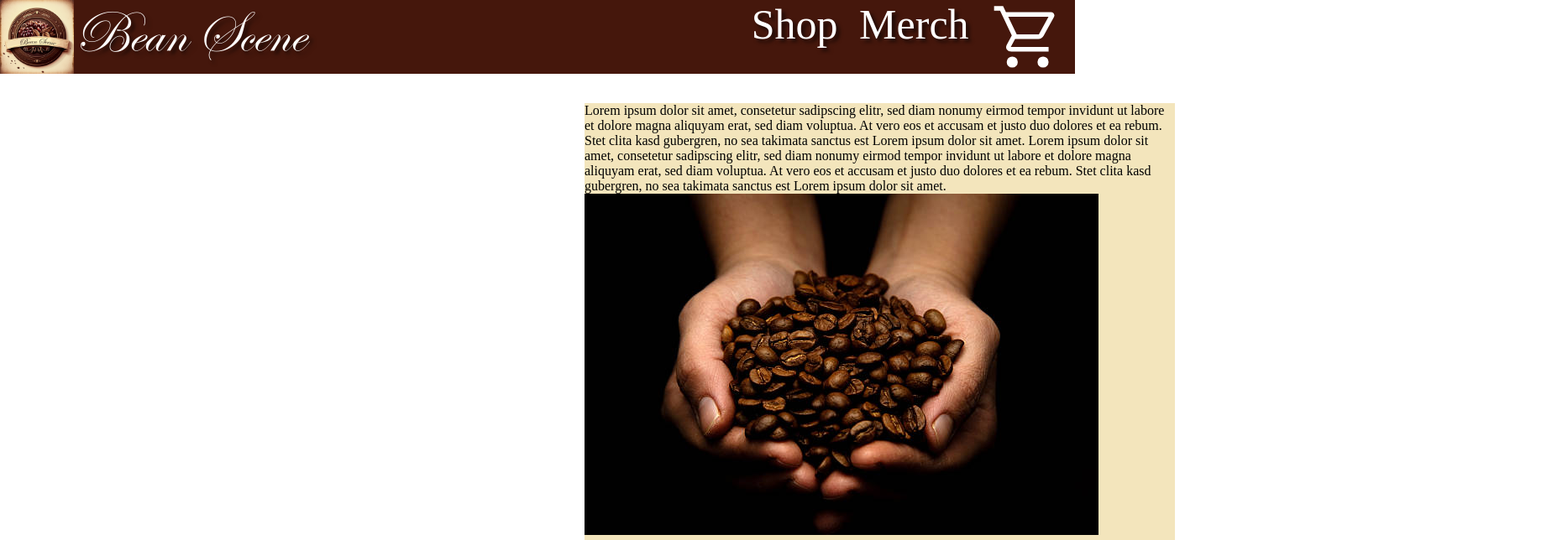
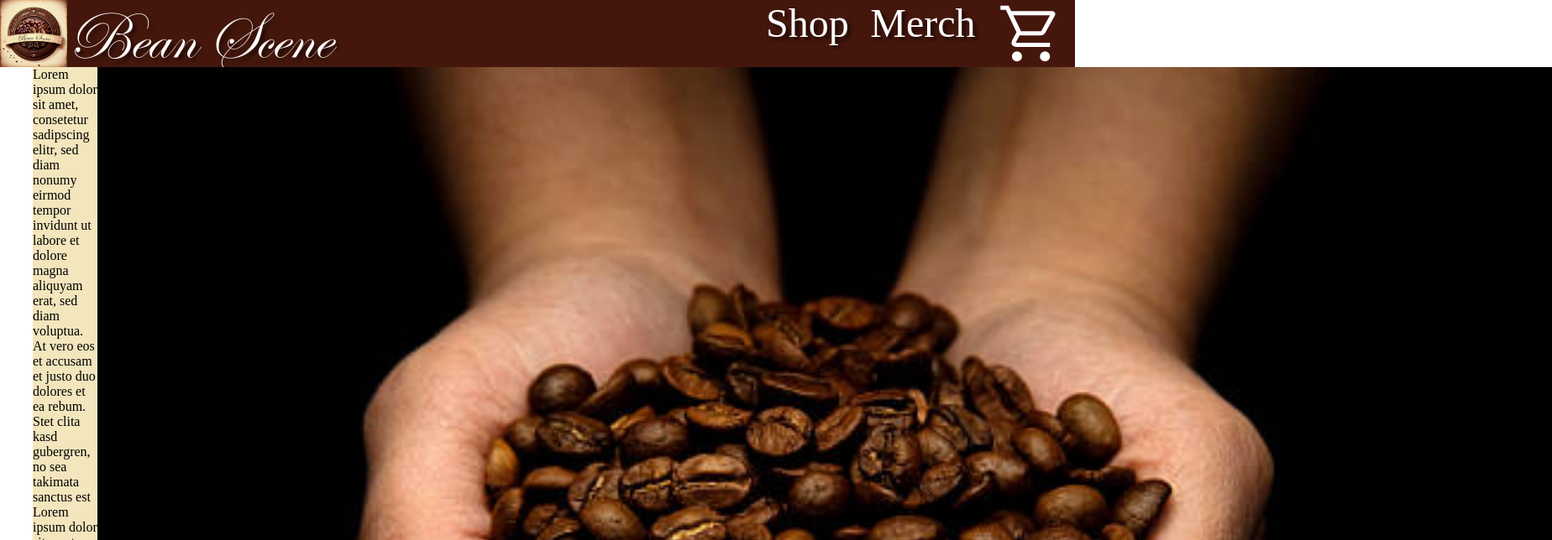
Before and after one commit to MSchablinger/BeanScene, a Vue app in the folder frontend/: page / in a window 1280 px wide. Shown: the top 644 px of the page at 84% size, 1848 px wide, since content can reach past the window. Built offline with nearby package versions, Linux system fonts and the light colour scheme.

Commit message:
unrelevant changes

```diff
--- a/frontend/src/App.vue
+++ b/frontend/src/App.vue
@@ -1,6 +1,6 @@
 <template>
-  <NavBar></NavBar>
-  <LandingPage></LandingPage>
+  <NavBar id="navbar"></NavBar>
+  <LandingPage id="landingpage"></LandingPage>
 </template>
 
 <script>
@@ -17,7 +17,14 @@ export default {
 </script>
 
 <style>
-NavBar {
+#navbar {
   position: fixed;
 }
+#landingpage {
+  top: 10%;
+  background-color: #F3E5BC;
+  position: absolute;
+  height: 100%;
+  width: 100%;
+}
 </style>
--- a/frontend/src/components/HomeNews.vue
+++ b/frontend/src/components/HomeNews.vue
@@ -16,20 +16,16 @@ export default {
 </script>
 
 <style scoped>
-main:nth-child(0) {
-  position: absolute;
-  width: 667px;
-  height: 80%;
-  left: 2%;
-  top: 123px;
-
-  background: rgba(51, 8, 4, 0.8);
-}
-main:nth-child(1) {
-  position: absolute;
-  width: 703px;
+main {
+  display: grid;
+  grid-template-columns: 1fr 1fr;
+  grid-template-rows: 1fr;
+  gap: 0px 0px;
+  grid-template-areas: ". .";
+  width: 1360px;
   height: 872px;
-  left: 696px;
+  left: 39px;
   top: 123px;
 }
+
 </style>
--- a/frontend/src/components/LandingPage.vue
+++ b/frontend/src/components/LandingPage.vue
@@ -1,8 +1,5 @@
 <template>
-<main>
-  <HomeNews>
-  </HomeNews>
-</main>
+  <HomeNews id="homenews"></HomeNews>
 </template>
 
 <script>
@@ -16,8 +13,5 @@ export default {
 </script>
 
 <style scoped>
-main {
-  background-color: #F3E5BC;
-  scroll-behavior: smooth;
-}
+
 </style>
--- a/frontend/src/components/NavBar.vue
+++ b/frontend/src/components/NavBar.vue
@@ -15,12 +15,13 @@ export default {
 <style>
 nav {
   display: flex;
-  height: 88px;
+  height: 10%;
   background-color: #45170C;
   justify-content: flex-end;
   width: 100%;
   color: #ffffff;
   text-shadow: 4px 4px 4px rgba(0, 0, 0, 0.6);
+  font-size: 3rem;
 }
 nav * {
   height: 100%;
@@ -32,7 +33,6 @@ img {
 a {
   color:#ffffff;
   text-decoration: none;
-  font-size: 50px;
   padding-right: 1%;
   padding-left: 1%;
   text-align: center;
@@ -46,7 +46,7 @@ a:hover img:hover {
 }
 h1 {
   font-family: "Edwardian Script ITC 2";
-  font-size: 70px;
+  font-size: 5rem;
   margin: 0 auto 0 0 ;
 }
 
```
